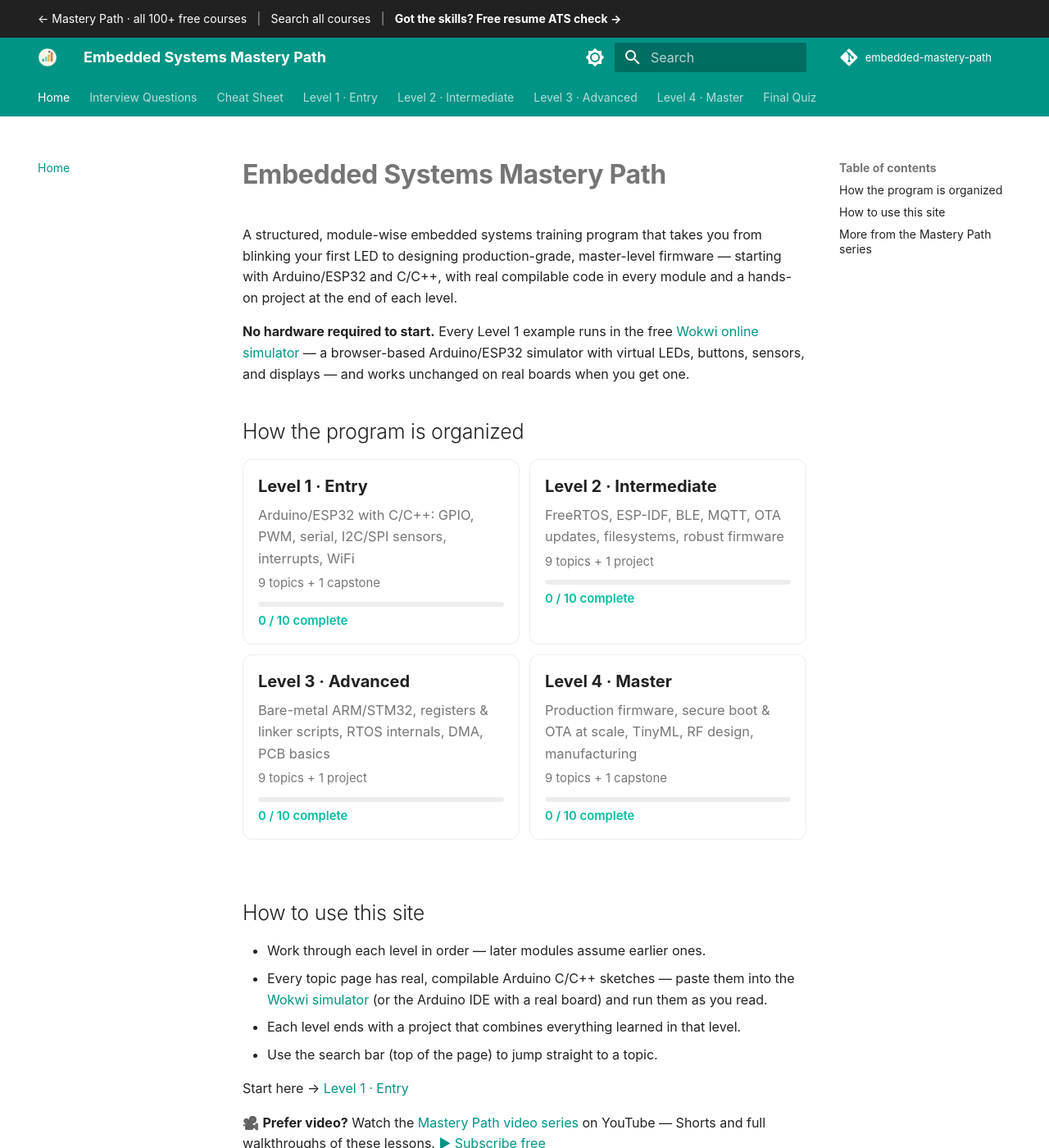
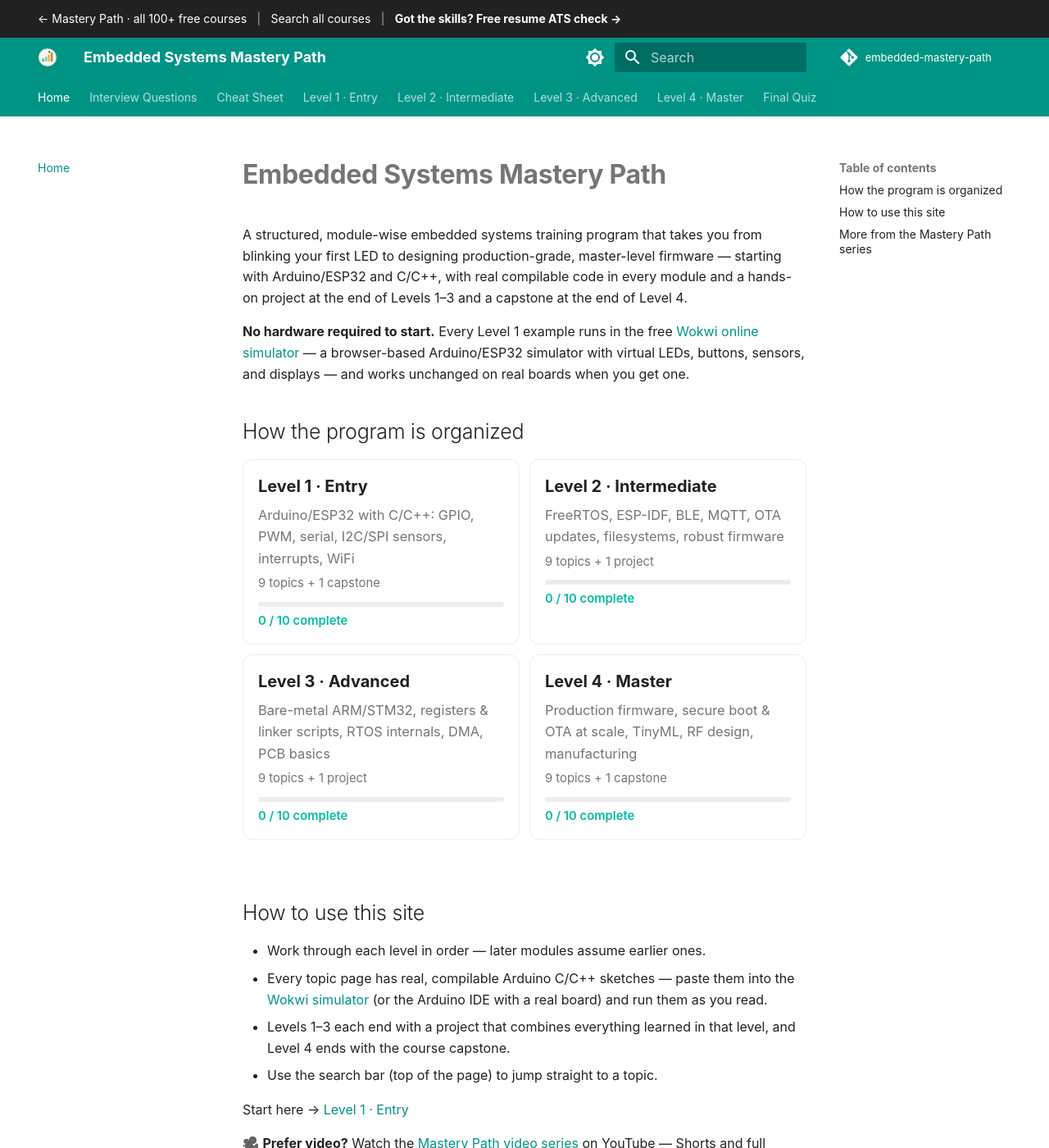
Before and after one commit to SIGILIPELLI/embedded-mastery-path, an MkDocs documentation site: the page built from docs/index.md, in a window 1280 px wide and 1400 px high. Shown: the whole window at 82% size. Built offline with MkDocs 1.6.1 and Material for MkDocs 9.7.7, drawn with Linux system fonts in a browser that asks for light colours; comment, search, counter and statistics services are not loaded.

Commit message:
Course home: state that Levels 1-3 end with a project and Level 4 with the capstone
Co-Authored-By: Claude Sonnet 5.5 <noreply@anthropic.com>

```diff
--- a/docs/index.md
+++ b/docs/index.md
@@ -8,7 +8,7 @@ description: "Free embedded systems course from beginner to advanced -- hands-on
 A structured, module-wise embedded systems training program that takes you
 from blinking your first LED to designing production-grade, master-level
 firmware — starting with Arduino/ESP32 and C/C++, with real compilable code
-in every module and a hands-on project at the end of each level.
+in every module and a hands-on project at the end of Levels 1–3 and a capstone at the end of Level 4.
 
 **No hardware required to start.** Every Level 1 example runs in the free
 [Wokwi online simulator](https://wokwi.com/) — a browser-based Arduino/ESP32
@@ -30,8 +30,7 @@ unchanged on real boards when you get one.
 - Every topic page has real, compilable Arduino C/C++ sketches — paste them
   into the [Wokwi simulator](https://wokwi.com/) (or the Arduino IDE with a
   real board) and run them as you read.
-- Each level ends with a project that combines everything learned in that
-  level.
+- Levels 1–3 each end with a project that combines everything learned in that level, and Level 4 ends with the course capstone.
 - Use the search bar (top of the page) to jump straight to a topic.
 
 Start here → [Level 1 · Entry](level-1/index.md)
```
